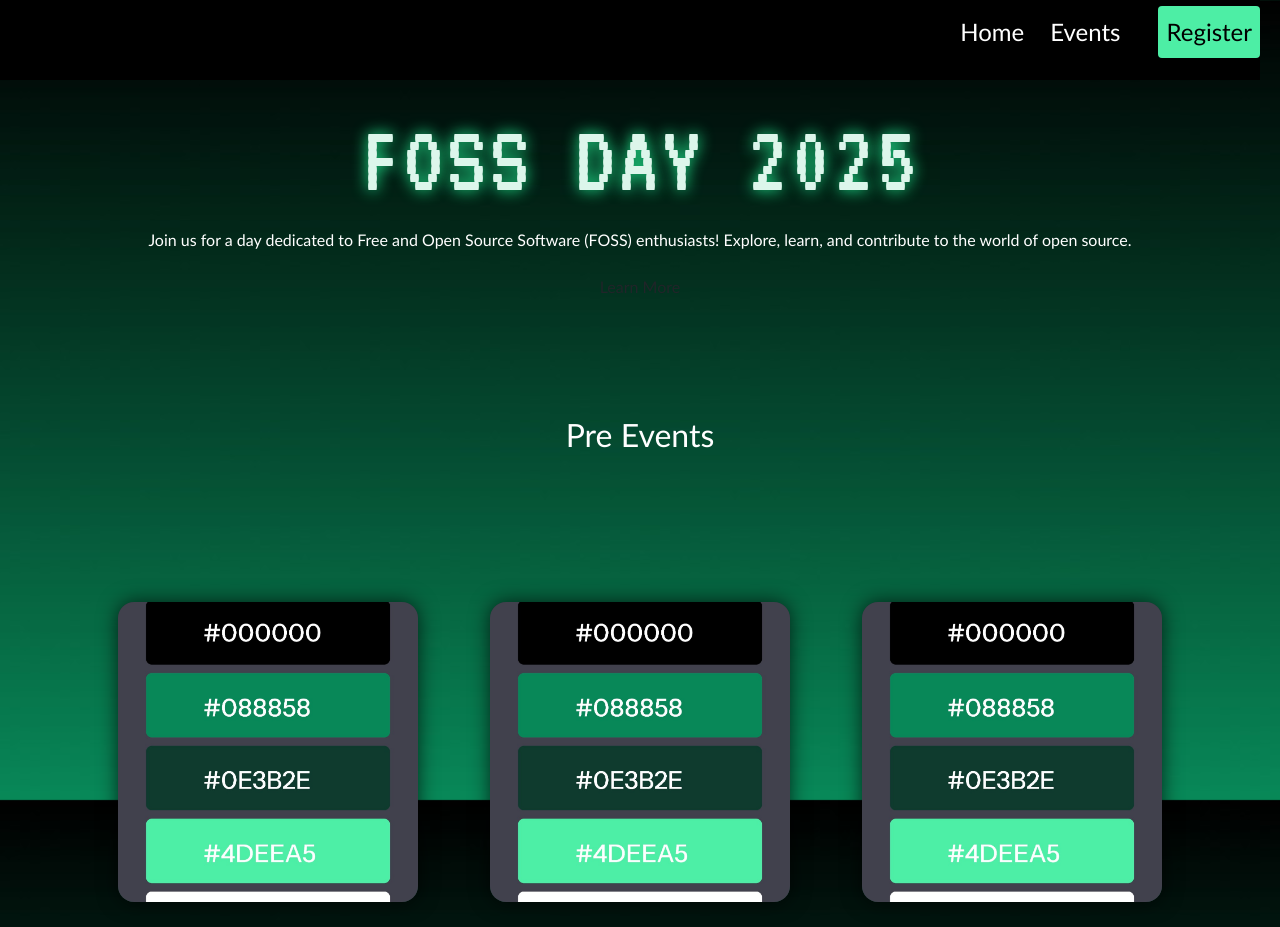
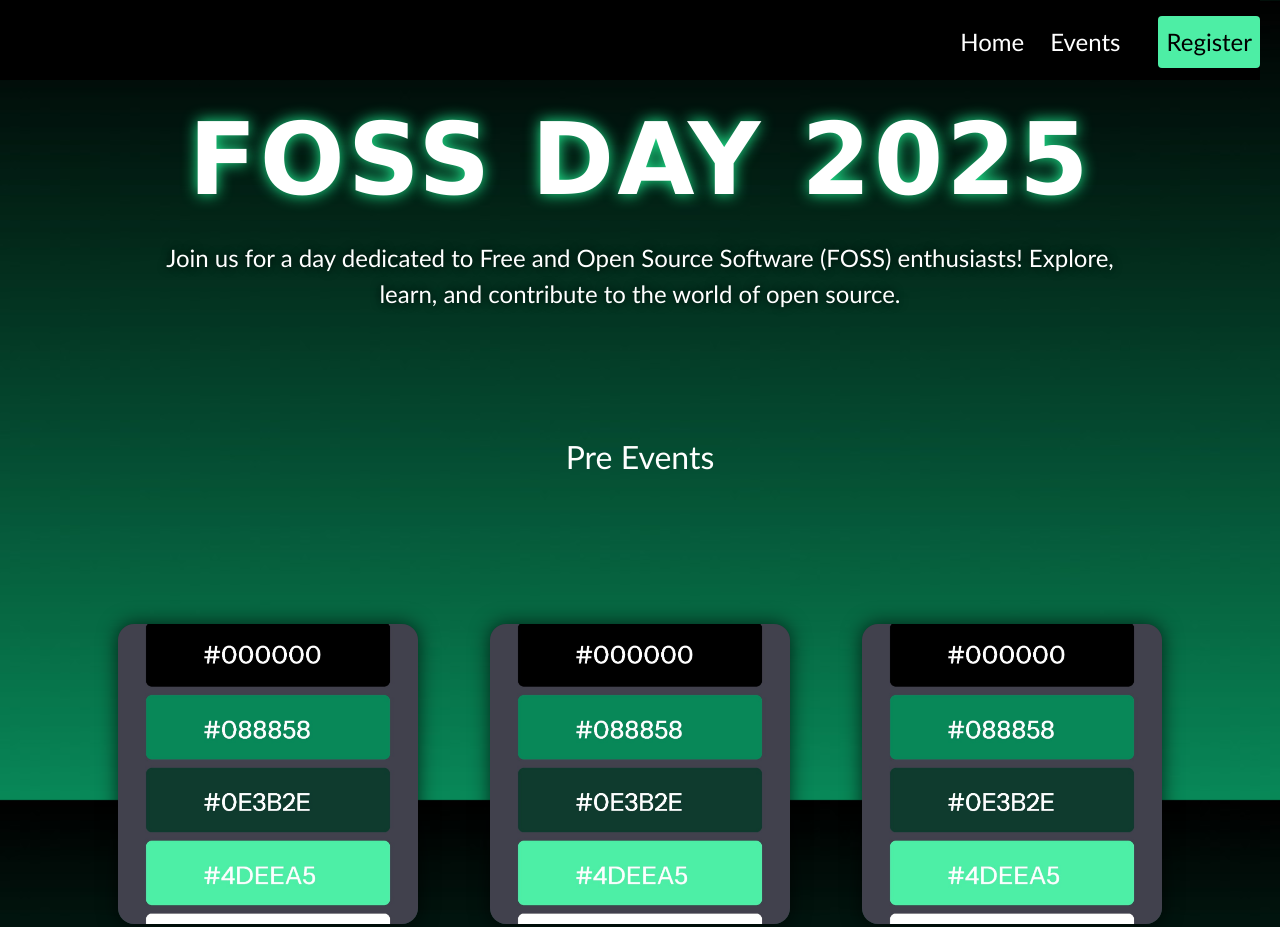
Before and after one commit to anakhavaishakham2005/foss_day_25, a plain HTML site: page index.html in a window 1280 px wide. Shown: the top 927 px of the page. Drawn offline with nearby package versions, Linux system fonts and the light colour scheme.

Commit message:
font larger

```diff
--- a/css/style.css
+++ b/css/style.css
@@ -62,13 +62,16 @@ li :hover {
     transition: transform 0.3s;
     text-shadow: 0 0 10px #4DEEA5, 0 0 20px #4DEEA5, 0 0 30px #4DEEA5;
 }
+.glow {
+  margin-top: 20px;
+}
+/* glow item */
+.glow :hover {
+    /* magnify by a percentage */
+    /* transform: scale(1.1);
+    transition: transform 0.3s;
+    color: #4DEEA5; */
 
-/* glow item */
-.glow {
-    /* magnify by a percentage */
-    transform: scale(1.1);
-    transition: transform 0.3s;
-    color: #4DEEA5;
 }
  navbar a:hover {
     text-shadow: 0 0 10px #4DEEA5, 0 0 20px #4DEEA5, 0 0 30px #4DEEA5;
@@ -84,14 +87,16 @@ li :hover {
     padding: 4px 4px; /* match padding */
     border-radius: 4px;
     cursor: pointer;
+    margin-top: 20px;
 }
 #butt:hover {
     background-color: #3CC28A;
     color: white;
 }
 .foss-heading {
-    font-family: 'VT323', monospace;color: #dcf6eb;
+    font-family:'Lucida Sans', 'Lucida Sans Regular', 'Lucida Grande', 'Lucida Sans Unicode', Geneva, Verdana, sans-serif;
     font-size: 100px;
+    font-weight: bolder;
     letter-spacing: 3px;
     text-shadow: 0 0 15px #20ef92;
 }
@@ -101,7 +106,12 @@ li :hover {
     letter-spacing: 2px;
     text-shadow: 0 0 10px white;
 }
-
+.tag{
+    font-size: 24px;
+    margin-top: 20px;
+    color: white;
+    text-shadow: 0 0 10px rgb(0, 0, 0);
+}
 /* section background gradient */
 .sec {
   margin-top: 50px;
@@ -121,8 +131,8 @@ li :hover {
 }
 
 .event-card:hover {
-  height: 350px;
-  width: 350px;
+  height: 325px;
+  width: 325px;
   transform: translateY(-10px);
   box-shadow: 0 10px 30px rgba(0,0,0,0.8);
 }
--- a/index.html
+++ b/index.html
@@ -15,25 +15,25 @@
     <title>FOSS DAY '25</title>
   </head>
 
-  <nav id="nb">
+
+  <body>
+     <nav id="nb">
     <ul class="menu">
-      <a href="#home"> <li>Home</li></a>
-      <a href="#events" id="navcont"> <li>Events</li></a>
+      <a href="#home" class="glow"> <li >Home</li></a>
+      <a href="#events" id="navcont" class="glow"> <li>Events</li></a>
       <li id="butt">Register</li>
     </ul>
   </nav>
 
-  <body>
     <div class="container">
       <section class="sec1" id="home">
         <div class="container2">
           <h1 class="foss-heading">FOSS DAY 2025</h1>
-          <p>
+          <p class="tag">
             Join us for a day dedicated to Free and Open Source Software (FOSS)
             enthusiasts! Explore, learn, and contribute to the world of open
             source.
           </p>
-          <button class="btn">Learn More</button>
         </div>
       </section>
 
```
